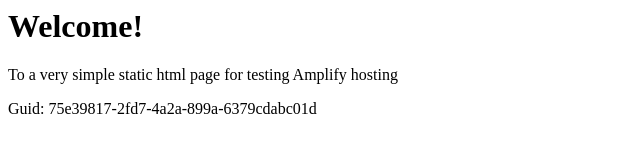
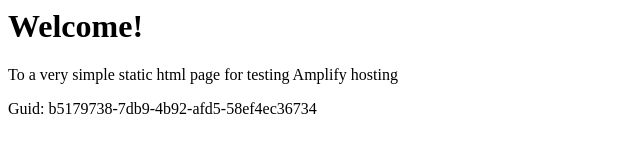
Before and after one commit to aws-aemilia-sin/Github-PR-Commit-Integration-Test-DoNotTouch-GitHubWebhookPushCanaryTest-v1-prod-ap-southeast-1, a website: page src/index.html in a window 1280 px wide. Shown: the full height of the page, 0-640 px from the left. Drawn offline with Linux system fonts and the light colour scheme.

Commit message:
commit from integ tests

```diff
--- a/src/index.html
+++ b/src/index.html
@@ -12,6 +12,6 @@
 <body>
     <h1>Welcome!</h1>
     <p>To a very simple static html page for testing Amplify hosting</p>
-    <p>Guid: 75e39817-2fd7-4a2a-899a-6379cdabc01d</p></body>
+    <p>Guid: b5179738-7db9-4b92-afd5-58ef4ec36734</p></body>
 
 </html>
```
